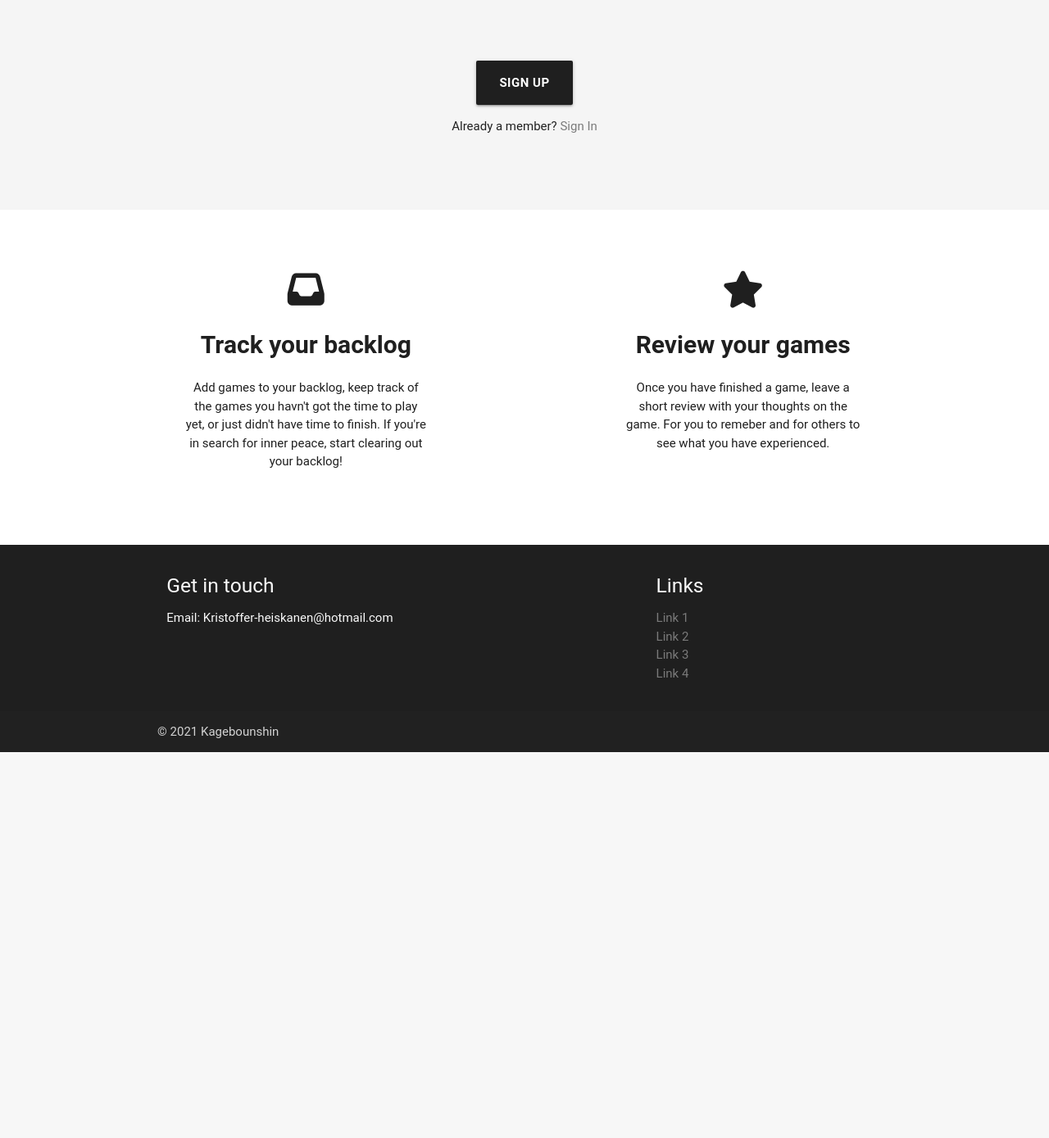
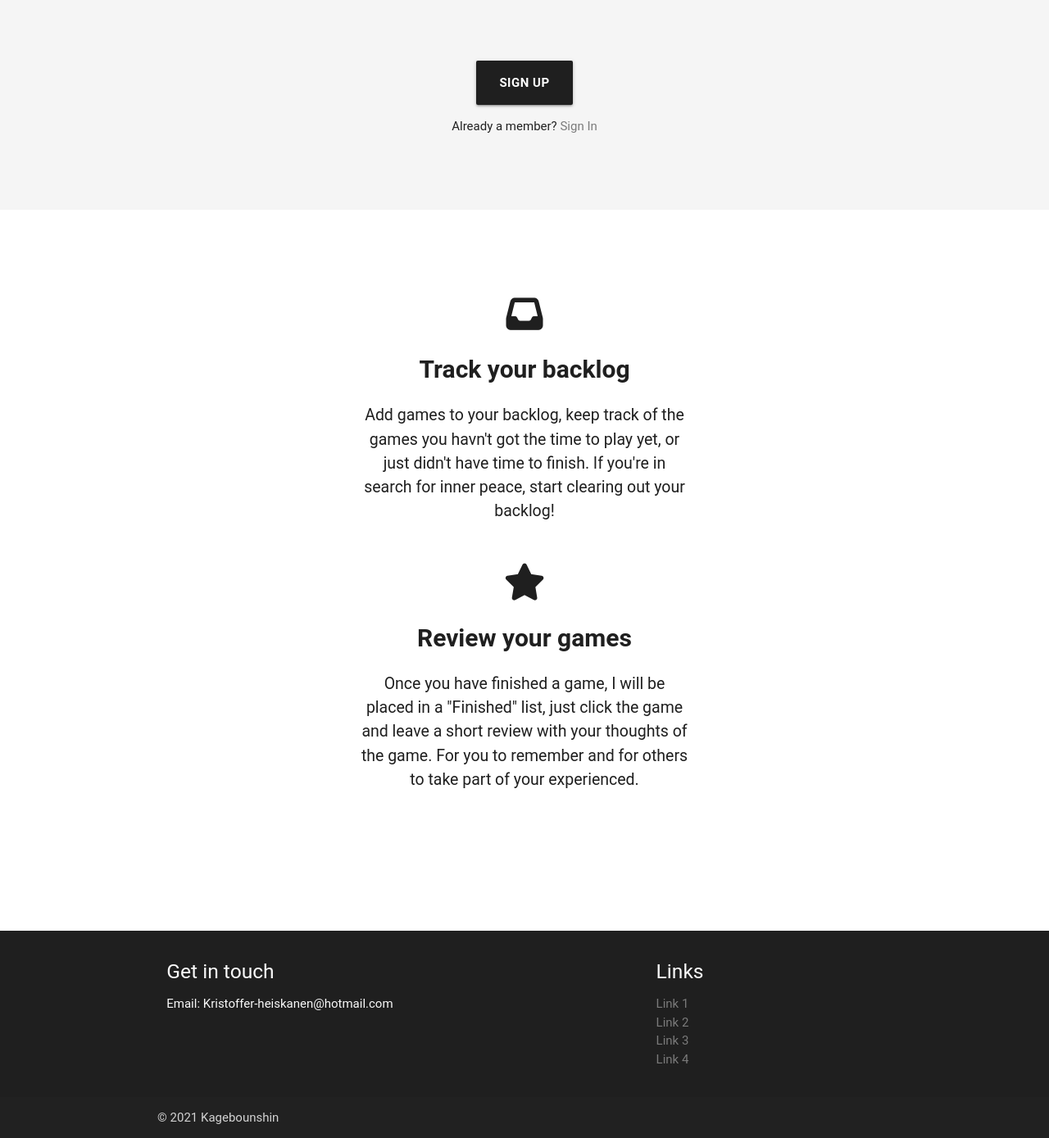
Before and after one commit to Kagebounshin/game-rating-site, a Flask app: page / in a window 1280 px wide. Shown: the part 498-1887 px from the top of the page at 82% size. Before the commit the page ends 1416 px from the top, so only its background shows below. Run offline with Flask 2, Linux system fonts and the light colour scheme; some libraries are stand-ins or nearby versions.

Commit message:
Worked with the layout for about container, added large font for p on large screen, added padding to star icon

```diff
--- a/static/css/style.css
+++ b/static/css/style.css
@@ -152,6 +152,10 @@ a.sidenav-trigger.left {
 
 .about-container i {
     padding-bottom: 2rem;
+}
+
+.about-container i:nth-child(1) {
+    padding-top: 2rem;
 }
 
 .about-container h1 {
@@ -346,6 +350,10 @@ a.sidenav-trigger.left {
         font-size: 2rem;
     }
 
+    .about-container p {
+        font-size: 1.3rem;
+    }
+
     nav .brand-logo {
         margin-left: 2rem;
     }
--- a/templates/index.html
+++ b/templates/index.html
@@ -19,7 +19,7 @@
 </div>
 
 <div class="row about-container center-align bg-color-about">
-    <div class="col s12 m3 offset-m2">
+        <div class="col s12 m4 offset-m4">
             <i class="fas fa-inbox"></i>
             <h1>
                 Track your backlog
@@ -28,14 +28,16 @@
                 Add games to your backlog, keep track of the games you havn't got the time to play yet, or just didn't have time to finish. If you're in search for inner peace, start clearing out your backlog!
             </p>
         </div>
-    <div class="col s12 m3 offset-m2">
+    <div class="row about-container center-align bg-color-about">
+        <div class="col s12 m4 offset-m4">
             <i class="fas fa-star"></i>
             <h1>
                 Review your games
             </h1>
             <p>
-            Once you have finished a game, leave a short review with your thoughts on the game. For you to remeber and for others to see what you have experienced.
+                Once you have finished a game, I will be placed in a "Finished" list, just click the game and leave a short review with your thoughts of the game. For you to remember and for others to take part of your experienced.
             </p>
         </div>
     </div>
+</div>
 {% endblock %}
```
Lines whose indentation alone changed are shown as unchanged.
